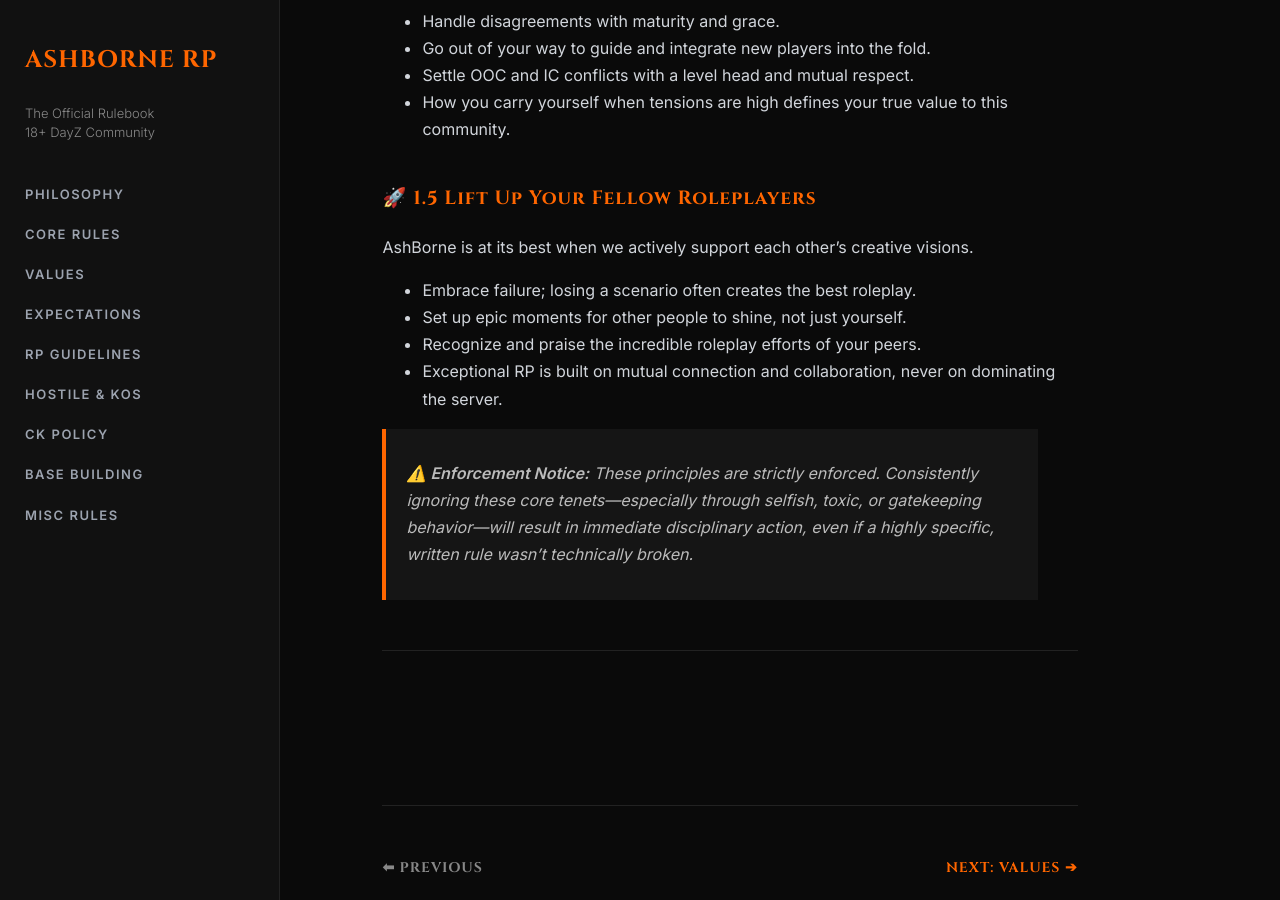
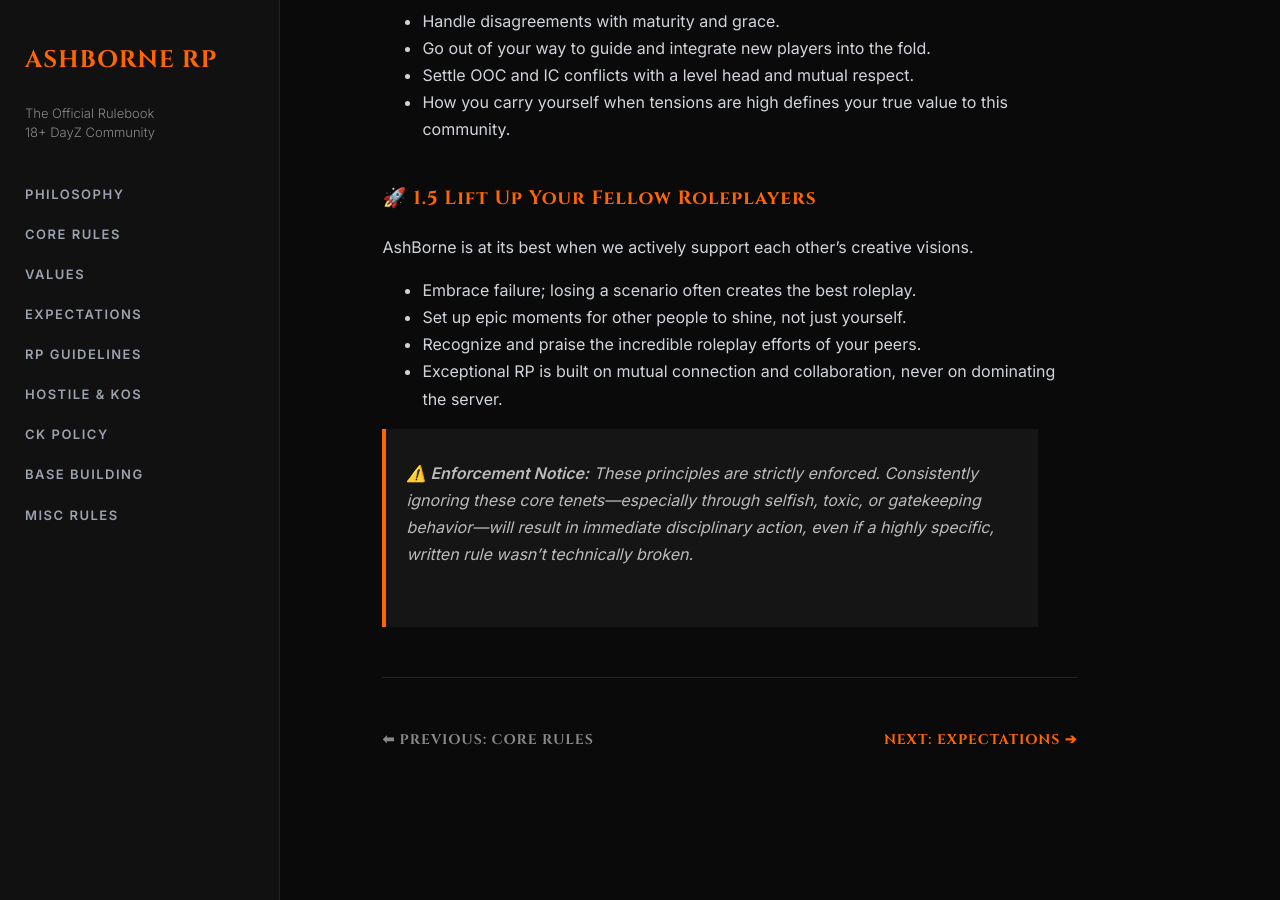
Before and after one commit to AshBorneRP/AshBorne-Rules, a Jekyll site: the page built from community-values.md, in a window 1280 px wide and 900 px high, scrolled down 1400 px. Built offline with Jekyll 4.4.1, drawn with Linux system fonts in a browser that asks for light colours; our own code applies the rules of GitHub Pages for plain Markdown files; after the commit the page ends 2212 px from its top, so only the background shows below that.

Commit message:
Update community-values.md

```diff
--- a/community-values.md
+++ b/community-values.md
@@ -44,12 +44,9 @@ AshBorne is at its best when we actively support each other's creative visions.
 * Exceptional RP is built on mutual connection and collaboration, never on dominating the server.
 
 > **⚠️ Enforcement Notice:** These principles are strictly enforced. Consistently ignoring these core tenets—especially through selfish, toxic, or gatekeeping behavior—will result in immediate disciplinary action, even if a highly specific, written rule wasn't technically broken.
-
----
-
 <br><br>
-<hr>
-<div style="display: flex; justify-content: space-between; font-family: 'Cinzel', serif; font-size: 14px; letter-spacing: 1px;">
-    <a href="./" style="text-decoration: none; color: #888;">⬅ PREVIOUS</a>
-    <a href="community-values" style="text-decoration: none; color: #ff6600;">NEXT: VALUES ➔</a>
+<hr style="margin-top: 50px; border: 0; border-top: 1px solid #222;">
+<div style="display: flex; justify-content: space-between; font-family: 'Cinzel', serif; font-size: 14px; letter-spacing: 1px; margin-bottom: 40px;">
+    <a href="core-rules.html" style="text-decoration: none; color: #888;">⬅ PREVIOUS: CORE RULES</a>
+    <a href="general-expectations.html" style="text-decoration: none; color: #ff6600;">NEXT: EXPECTATIONS ➔</a>
 </div>
```
